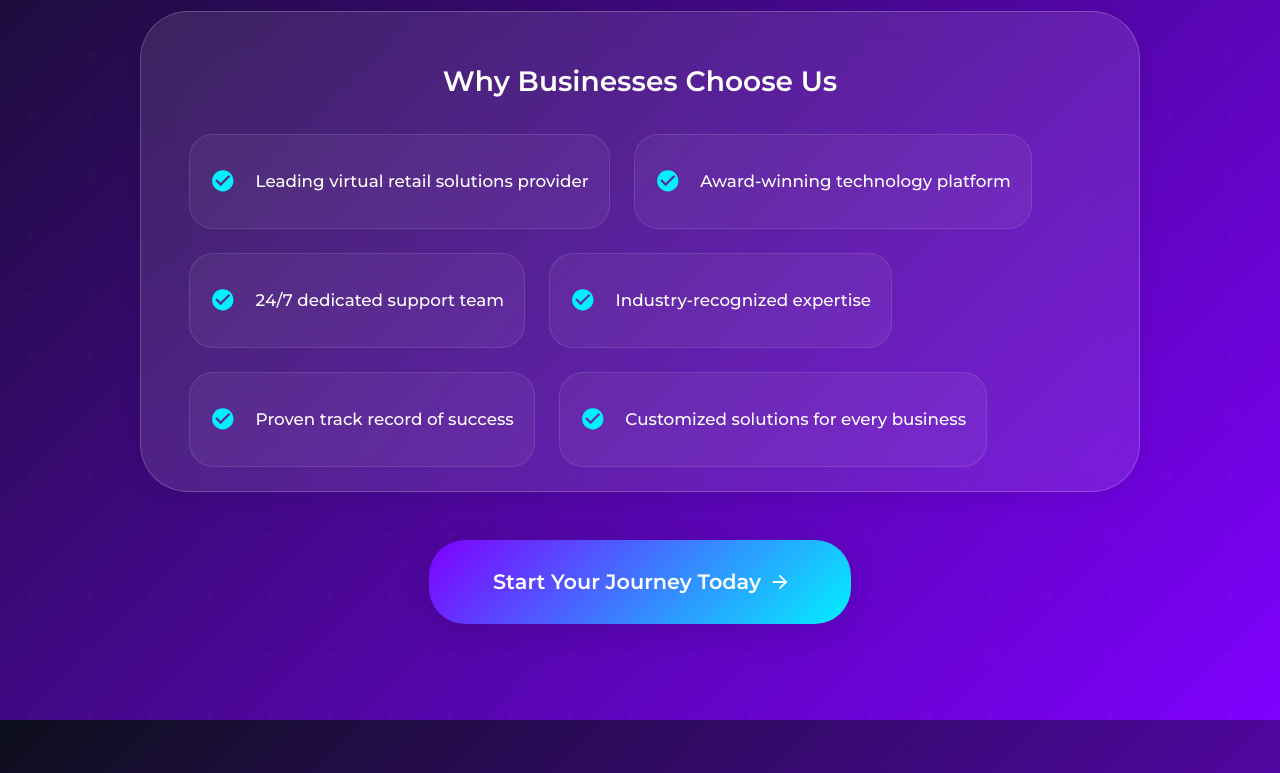
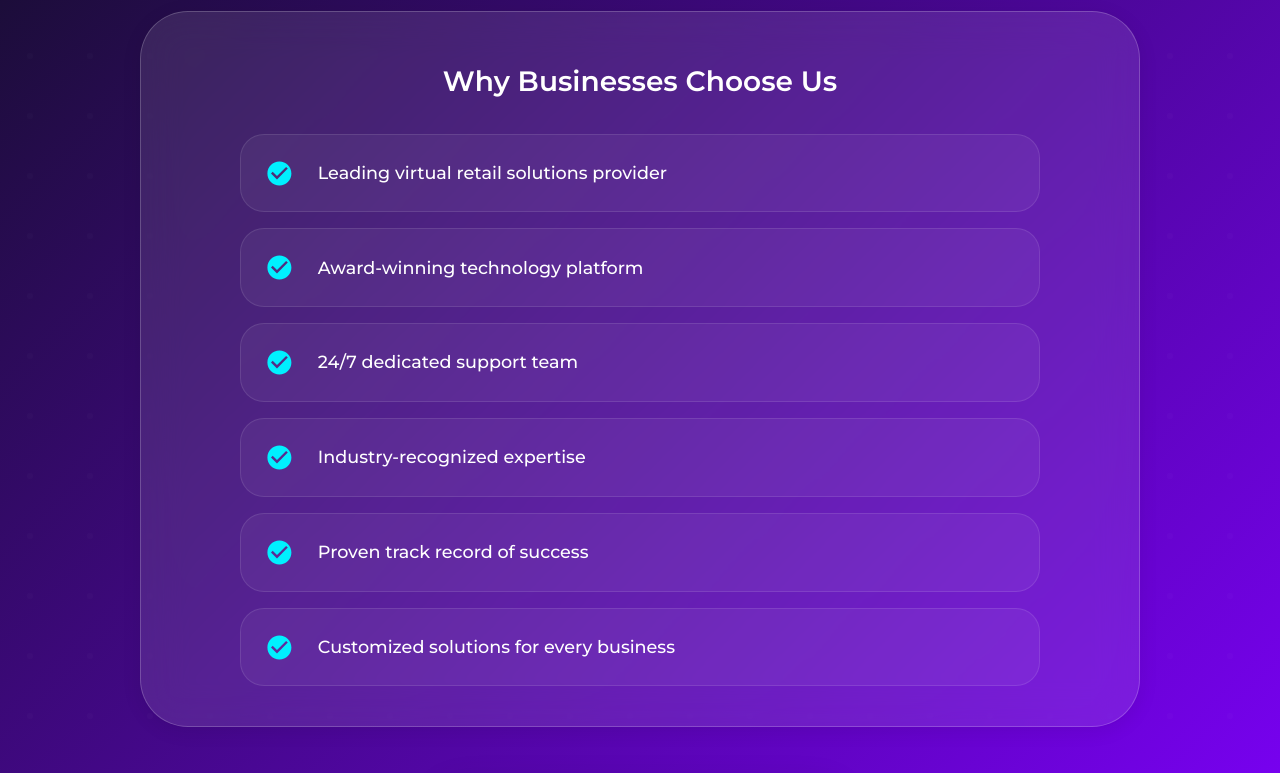
Before and after one commit to Zameerali/ZEE, a React (Vite) app: page /about in a window 1280 px wide. Shown: the part 3320-4093 px from the top of the page. Built offline with nearby package versions, Linux system fonts and the light colour scheme.

Commit message:
about page done

```diff
--- a/src/pages/About.jsx
+++ b/src/pages/About.jsx
@@ -571,7 +571,7 @@ const About = () => {
                       Why Businesses Choose Us
                     </Typography>
 
-                    <Grid container spacing={{ xs: 2, md: 3 }}>
+                    <Box sx={{ maxWidth: 800, mx: 'auto' }}>
                       {[
                         'Leading virtual retail solutions provider',
                         'Award-winning technology platform',
@@ -580,10 +580,10 @@ const About = () => {
                         'Proven track record of success',
                         'Customized solutions for every business'
                       ].map((feature, index) => (
-                        <Grid item xs={12} sm={6} md={4} key={index}>
                         <motion.div
-                            initial={{ opacity: 0, y: 20 }}
-                            whileInView={{ opacity: 1, y: 0 }}
+                          key={index}
+                          initial={{ opacity: 0, x: -20 }}
+                          whileInView={{ opacity: 1, x: 0 }}
                           transition={{ duration: 0.4, delay: index * 0.1 }}
                           viewport={{ once: true }}
                         >
@@ -591,27 +591,24 @@ const About = () => {
                             sx={{
                               display: 'flex',
                               alignItems: 'center',
-                                justifyContent: 'flex-start',
-                                p: { xs: 2, md: 2.5 },
+                              p: { xs: 2.5, md: 3 },
+                              mb: { xs: 1.5, md: 2 },
                               borderRadius: 2,
                               backgroundColor: 'rgba(255, 255, 255, 0.05)',
                               border: '1px solid rgba(255, 255, 255, 0.1)',
                               transition: 'all 0.3s ease',
-                                height: { xs: 'auto', sm: 'auto', md: 'auto' },
-                                minHeight: { xs: 85, sm: 90, md: 95 },
                               '&:hover': {
                                 backgroundColor: 'rgba(255, 255, 255, 0.1)',
                                 borderColor: 'rgba(255, 255, 255, 0.2)',
-                                  transform: 'translateY(-2px)',
-                                  boxShadow: '0 4px 12px rgba(0, 0, 0, 0.15)',
+                                transform: 'translateX(8px)',
                               },
                             }}
                           >
                             <CheckCircle
                               sx={{
                                 color: '#00F0FF',
-                                  fontSize: { xs: '1.4rem', md: '1.6rem' },
-                                  mr: { xs: 2, md: 2.5 },
+                                fontSize: { xs: '1.5rem', md: '1.8rem' },
+                                mr: { xs: 2, md: 3 },
                                 flexShrink: 0,
                               }}
                             />
@@ -620,20 +617,16 @@ const About = () => {
                               sx={{
                                 color: 'white',
                                 fontWeight: 500,
-                                  fontSize: { xs: '0.95rem', md: '1.05rem' },
+                                fontSize: { xs: '1rem', md: '1.1rem' },
                                 lineHeight: 1.5,
-                                  flex: 1,
-                                  display: 'flex',
-                                  alignItems: 'center',
                               }}
                             >
                               {feature}
                             </Typography>
                           </Box>
                         </motion.div>
-                        </Grid>
                       ))}
-                    </Grid>
+                    </Box>
                   </CardContent>
                 </Card>
               </motion.div>
```
Lines whose indentation alone changed are shown as unchanged.
